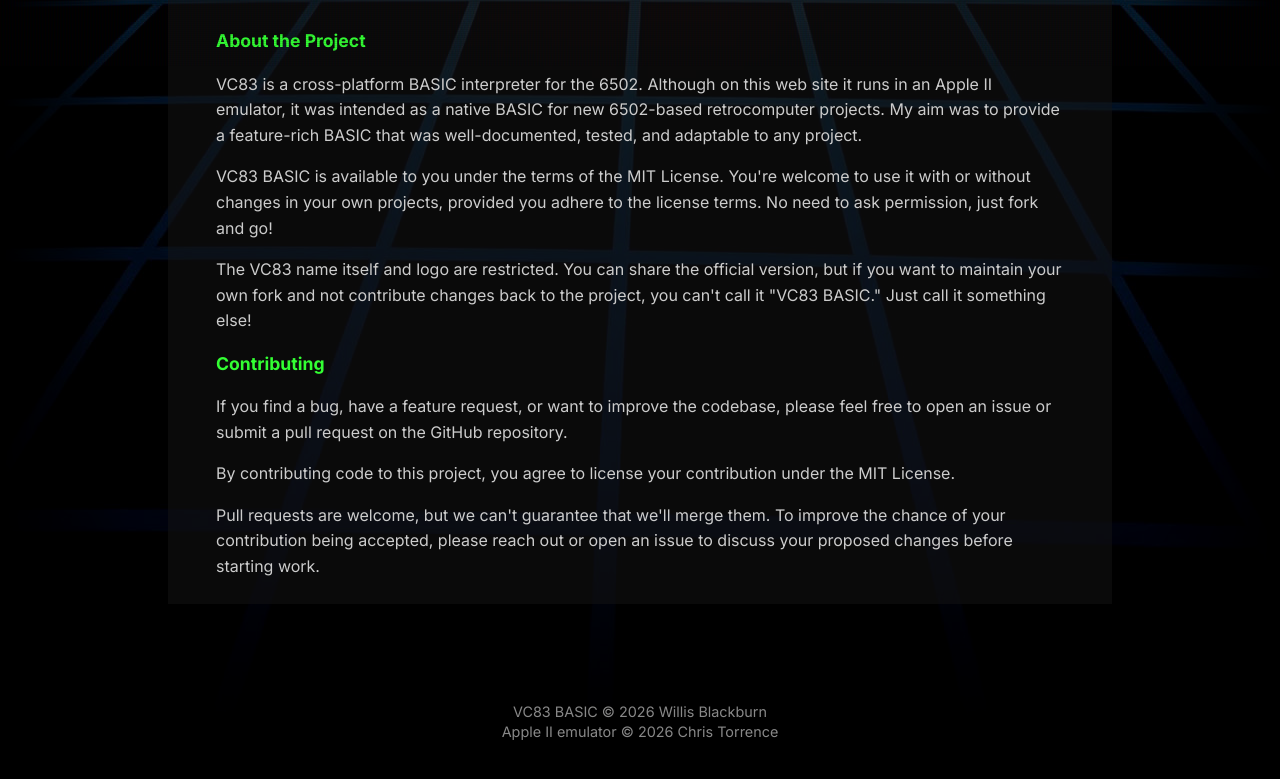
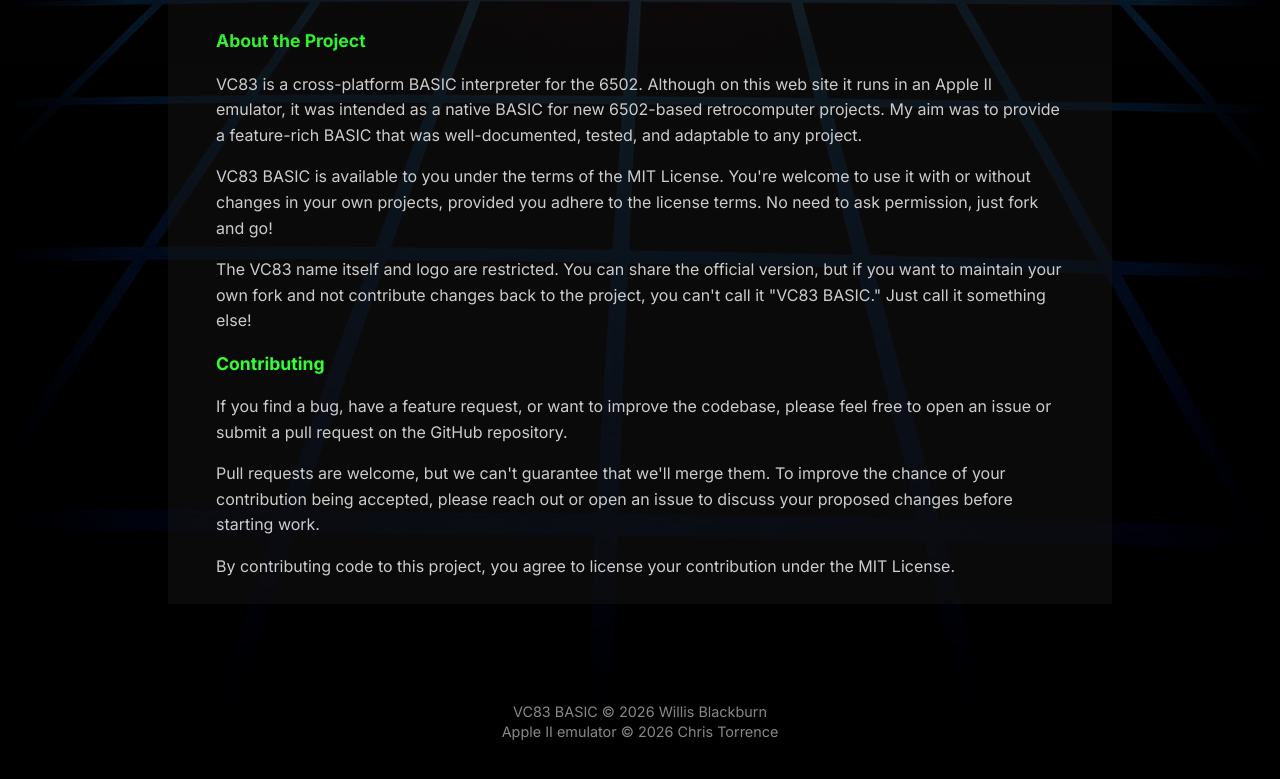
Before and after one commit to willisblackburn/vc83web, a React (Vite) app: page /project in a window 1280 px wide. Shown: the part 734-1513 px from the top of the page. Built offline with nearby package versions, Linux system fonts and the light colour scheme.

Commit message:
Content change

```diff
--- a/src/pages/Project.tsx
+++ b/src/pages/Project.tsx
@@ -30,12 +30,12 @@
         on the GitHub repository.
       </p>
       <p>
-        By contributing code to this project, you agree to license your contribution under the MIT License.
-      </p>
-      <p>
         Pull requests are welcome, but we can't guarantee that we'll merge them.
         To improve the chance of your contribution being accepted,
         please reach out or open an issue to discuss your proposed changes before starting work.
+      </p>
+      <p>
+        By contributing code to this project, you agree to license your contribution under the MIT License.
       </p>
     </>
   );
```
